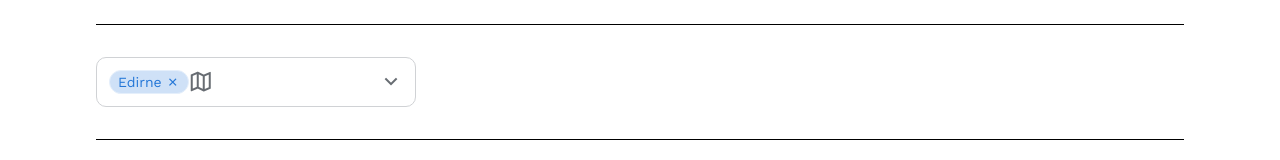
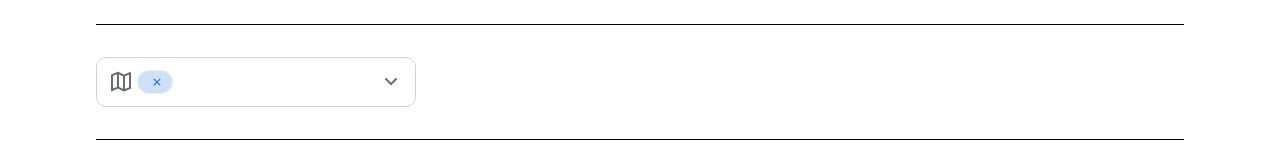
Before and after one commit to LUI-UI/lui-vue-old, a Vue app: page / in a window 1280 px wide. Shown: the part 245-405 px from the top of the page. Built offline with nearby package versions, Linux system fonts and the light colour scheme; what tailwind-safelist-generator would draw is missing.

Commit message:
fix: fix selectPrepend bug, fix setting default value

```diff
--- a/src/components/Select/LuiSelect.vue
+++ b/src/components/Select/LuiSelect.vue
@@ -1,9 +1,5 @@
 <template>
   <div class="select-wrapper w-max">
-    <!-- <label
-      for="$"
-      class="label"
-    >Label</label> -->
     <div>
       <button
         type="button"
@@ -15,6 +11,13 @@
         @click.stop="optionsActive = !optionsActive"
         @keydown="handleButtonKeyEvents($event)"
       >
+        <content-template
+          class="mr-2"
+          :prepend="selectPrepend"
+          :size="size"
+          :options-active="optionsActive"
+          :text-active="false"
+        />
         <div
           v-if="multiple && selectedOptions.length > 0"
           :class="computedClasses.multipleWrapper"
@@ -38,7 +41,6 @@
         </div>
 
         <content-template
-          :prepend="selectPrepend"
           :append="selectAppend"
           :text="selectedOption"
           :size="size"
@@ -74,7 +76,6 @@
             :options-active="optionsActive"
           />
         </lui-option>
-        <!-- <slot /> -->
       </ul>
     </div>
   </div>
@@ -185,9 +186,9 @@ export default {
     if(props.modelValue !== '') {
       const initalValue = ref(props.modelValue)
       if(!props.multiple) {
-        selectedOption.value = initalValue
+        selectedOption.value = initalValue.value[props.textField]
       }else {
-        selectedOptions.value.push({text:initalValue.value, value:59})
+        selectedOptions.value.push(props.modelValue)
       }
     }
 
@@ -327,7 +328,7 @@ export default {
           display: 'flex',
           flexWrap: 'flex-wrap',
           // flexGrow: 'flex-grow',
-          marginLeft: '-ml-2',
+          marginLeft: props.selectPrepend !== null ? '-ml-1' : '-ml-2',
           marginBottom: '-mb-2',
         },
         multipleItem: {
```
Also changed, not shown: 1 other file (tests, documents, lock files or other folders).
